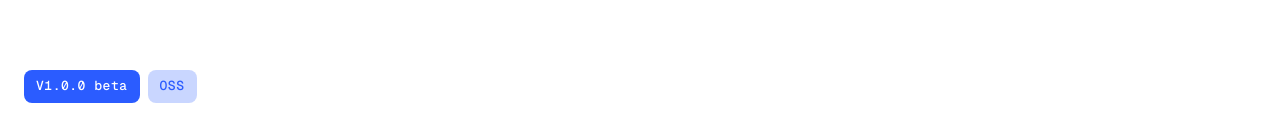
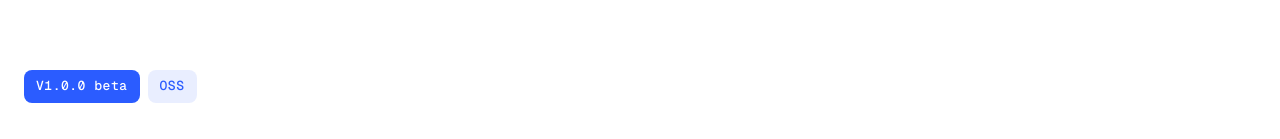
Before and after one commit to MoizDev/Dr.-Rocket, a Next.js app in the folder website/: page / in a window 1280 px wide. Shown: the part 140-279 px from the top of the page. Built offline with nearby package versions, Linux system fonts and the light colour scheme.

Commit message:
Website: softer OSS badge

```diff
--- a/website/app/page.module.css
+++ b/website/app/page.module.css
@@ -272,7 +272,7 @@
 }
 
 .pillSoft {
-  background: rgb(43 92 255 / 0.25);
+  background: rgb(43 92 255 / 0.1);
   color: var(--blue);
 }
 
```
